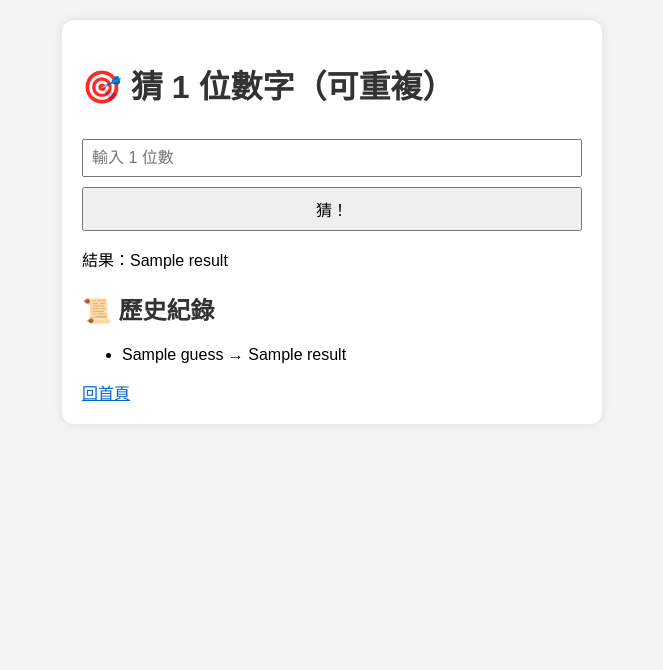
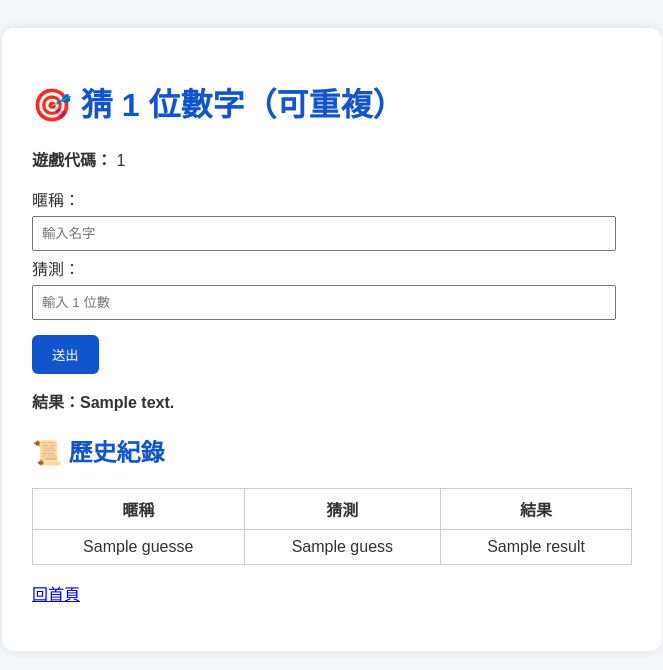
Before and after one commit to SandyO3O/1a2b-game, a Flask app: template templates/game.html in a window 1280 px wide. Shown: the top 670 px of the page, without its empty margins (308-971 px from the left). Run offline with Flask 3, Linux system fonts and the light colour scheme; the template is opened without the code that fills it: most values are stand-ins (such as "Sample title", 1, 10 or a date in 2020).

Commit message:
feat: updatet

```diff
--- a/app.py
+++ b/app.py
@@ -1,62 +1,85 @@
-from flask import Flask, render_template, request, redirect, url_for, session, send_file
-import random, string, io, qrcode
-from datetime import datetime
+from flask import Flask, render_template, request, redirect, url_for
+import random
+import qrcode
+import os
 
 app = Flask(__name__)
-app.secret_key = 'your_secret_key'
 
 games = {}
 
 def generate_answer(length):
-    return ''.join(random.choices(string.digits, k=length))
+    return ''.join(random.choices('0123456789', k=length))
+
+def generate_game_id():
+    return ''.join(random.choices('ABCDEFGHIJKLMNOPQRSTUVWXYZ0123456789', k=4))
+
+def check_guess(answer, guess):
+    A = sum(a == b for a, b in zip(answer, guess))
+    B = sum(min(answer.count(d), guess.count(d)) for d in set(guess)) - A
+    return f"{A}A{B}B"
 
 @app.route('/')
 def index():
     return render_template('index.html')
 
-@app.route('/create', methods=['POST'])
-def create_game():
+@app.route('/new_game', methods=['POST'])
+def new_game():
     length = int(request.form.get('length', 6))
-    game_id = ''.join(random.choices(string.ascii_letters + string.digits, k=6))
+    game_id = generate_game_id()
+    answer = generate_answer(length)
+
     games[game_id] = {
-        'answer': generate_answer(length),
-        'guesses': [],
-        'length': length
+        "answer": answer,
+        "length": length,
+        "guesses": []
     }
-    return redirect(url_for('show_qr', game_id=game_id))
+
+    # 產生 QR code
+    join_url = request.url_root + 'game/' + game_id
+    qr = qrcode.make(join_url)
+    filename = f'{game_id}.png'
+    filepath = os.path.join('static', filename)
+    qr.save(filepath)
+
+    return redirect(url_for('qr_page', game_id=game_id))
+
+@app.route('/game/<game_id>', methods=['GET', 'POST'])
+def game(game_id):
+    game = games.get(game_id)
+    if not game:
+        return "❌ 無效的遊戲代碼", 404
+
+    answer = game["answer"]
+    length = game["length"]
+    guesses = game["guesses"]
+    message = ''
+    guess = ''
+    name = ''
+
+    if request.method == 'POST':
+        guess = request.form['guess']
+        name = request.form.get('name', '匿名').strip() or '匿名'
+
+        if len(guess) != length or not guess.isdigit():
+            message = f"請輸入 {length} 位數字"
+        else:
+            result = check_guess(answer, guess)
+            message = result
+            guesses.append({
+                "name": name,
+                "guess": guess,
+                "result": result
+            })
+            if result == f"{length}A0B":
+                message += " 🎉 恭喜答對！"
+
+    return render_template('game.html', game_id=game_id, guess=guess, message=message,
+                           guesses=guesses, length=length)
 
 @app.route('/qr/<game_id>')
-def show_qr(game_id):
-    game_url = request.url_root.strip('/') + url_for('play_game', game_id=game_id)
-    return render_template('qr.html', game_url=game_url, game_id=game_id)
-
-@app.route('/qrcode/<game_id>')
-def generate_qrcode(game_id):
-    game_url = request.url_root.strip('/') + url_for('play_game', game_id=game_id)
-    img = qrcode.make(game_url)
-    buf = io.BytesIO()
-    img.save(buf, format='PNG')
-    buf.seek(0)
-    return send_file(buf, mimetype='image/png')
-
-@app.route('/game/<game_id>', methods=['GET', 'POST'])
-def play_game(game_id):
-    game = games.get(game_id)
-    if not game:
-        return "Game not found.", 404
-
-    result = None
-    if request.method == 'POST':
-        guess = request.form['guess']
-        answer = game['answer']
-        a = sum(g == a for g, a in zip(guess, answer))
-        b = sum(min(guess.count(d), answer.count(d)) for d in set(guess)) - a
-        result = f"{a}A{b}B"
-        game['guesses'].append((guess, result))
-
-    return render_template('game.html', game_id=game_id, guesses=game['guesses'], result=result, length=game['length'])
+def qr_page(game_id):
+    filepath = f'/static/{game_id}.png'
+    return render_template('qr.html', game_id=game_id, filepath=filepath)
 
 if __name__ == '__main__':
-    import os
-    port = int(os.environ.get('PORT', 5000))
-    app.run(host='0.0.0.0', port=port)
+    app.run(debug=True)
--- a/static/style.css
+++ b/static/style.css
@@ -1,36 +1,61 @@
 body {
-  font-family: sans-serif;
-  background-color: #f4f4f4;
+    font-family: Arial, sans-serif;
+    background: #f4f8fc;
+    color: #333;
     padding: 20px;
-  margin: 0;
 }
+
 .container {
-  max-width: 500px;
+    max-width: 600px;
     margin: auto;
-  background: white;
-  padding: 20px;
+    background: #fff;
     border-radius: 12px;
-  box-shadow: 0 0 10px rgba(0,0,0,0.1);
+    box-shadow: 0 0 12px rgba(0,0,0,0.1);
+    padding: 30px;
 }
-input, select, button {
-  font-size: 16px;
+
+h1, h2 {
+    color: #1155cc;
+}
+
+input, select {
     padding: 8px;
-  margin-top: 10px;
-  width: 100%;
+    margin: 5px 0;
+    width: calc(100% - 16px);
     box-sizing: border-box;
 }
-h1, h2 {
-  color: #333;
+
+.btn {
+    padding: 10px 20px;
+    background-color: #1155cc;
+    color: white;
+    border: none;
+    border-radius: 6px;
+    cursor: pointer;
+    margin-top: 10px;
 }
-img {
-  display: block;
-  margin: 20px auto;
+
+.btn.success {
+    background-color: #28a745;
 }
-a {
-  color: #0066cc;
+
+.btn:hover {
+    background-color: #0d3f99;
 }
-@media (max-width: 600px) {
-  .container {
-    width: 90%;
+
+table {
+    width: 100%;
+    border-collapse: collapse;
+    margin-top: 15px;
 }
+
+th, td {
+    border: 1px solid #ccc;
+    padding: 8px;
+    text-align: center;
 }
+
+.result {
+    font-weight: bold;
+    margin: 15px 0;
+}
--- a/templates/game.html
+++ b/templates/game.html
@@ -1,31 +1,54 @@
 <!DOCTYPE html>
-<html lang="zh-Hant">
+<html>
 <head>
     <meta charset="UTF-8">
-  <meta name="viewport" content="width=device-width, initial-scale=1">
     <title>1A2B 遊戲</title>
-  <link rel="stylesheet" href="/static/style.css">
+    <link rel="stylesheet" href="{{ url_for('static', filename='style.css') }}">
 </head>
 <body>
     <div class="container">
         <h1>🎯 猜 {{ length }} 位數字（可重複）</h1>
-    <form method="POST">
-      <input type="text" name="guess" maxlength="{{ length }}" placeholder="輸入 {{ length }} 位數" required>
-      <button type="submit">猜！</button>
+        <p><strong>遊戲代碼：</strong> {{ game_id }}</p>
+
+        <form method="post">
+            <label>暱稱：</label>
+            <input type="text" name="name" placeholder="輸入名字">
+            <label>猜測：</label>
+            <input type="text" name="guess" maxlength="{{ length }}" placeholder="輸入 {{ length }} 位數">
+            <button type="submit" class="btn">送出</button>
         </form>
 
-    {% if result %}
-      <p>結果：{{ result }}</p>
+        {% if message %}
+            <p class="result">結果：{{ message }}</p>
+        {% endif %}
+
+        {% if message and '恭喜' in message %}
+            <form method="post" action="/new_game">
+                <button type="submit" class="btn success">再玩一局</button>
+            </form>
         {% endif %}
 
         <h2>📜 歷史紀錄</h2>
-    <ul>
-      {% for guess, result in guesses %}
-        <li>{{ guess }} → {{ result }}</li>
+        {% if guesses %}
+            <table>
+                <tr>
+                    <th>暱稱</th>
+                    <th>猜測</th>
+                    <th>結果</th>
+                </tr>
+                {% for g in guesses %}
+                    <tr>
+                        <td>{{ g.name }}</td>
+                        <td>{{ g.guess }}</td>
+                        <td>{{ g.result }}</td>
+                    </tr>
                 {% endfor %}
-    </ul>
+            </table>
+        {% else %}
+            <p>尚無紀錄</p>
+        {% endif %}
 
-    <a href="/">回首頁</a>
+        <p><a href="/">回首頁</a></p>
     </div>
 </body>
 </html>
```
Also changed, not shown: templates/index.html (+10 -13 lines), templates/qr.html (+7 -13 lines). Lines whose indentation alone changed are shown as unchanged.
